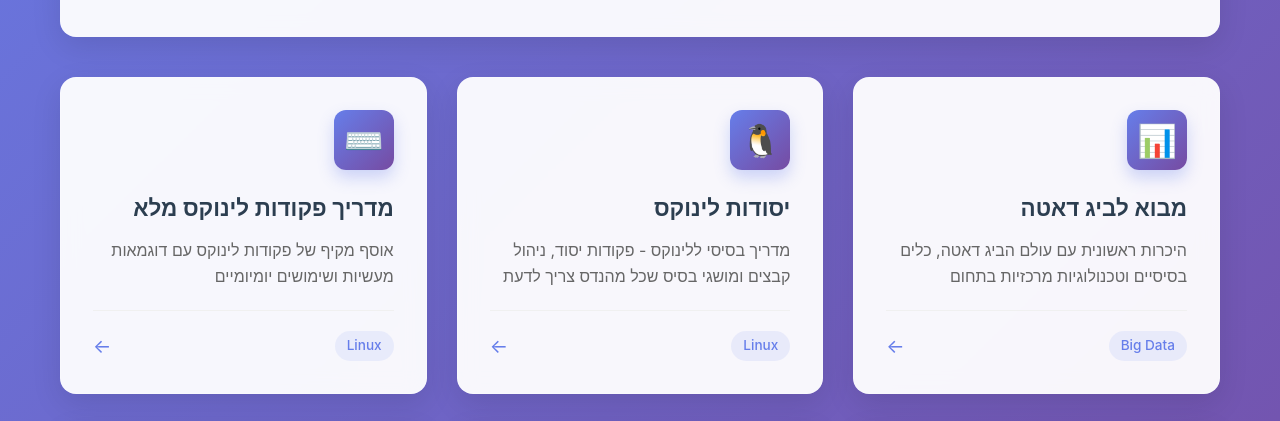
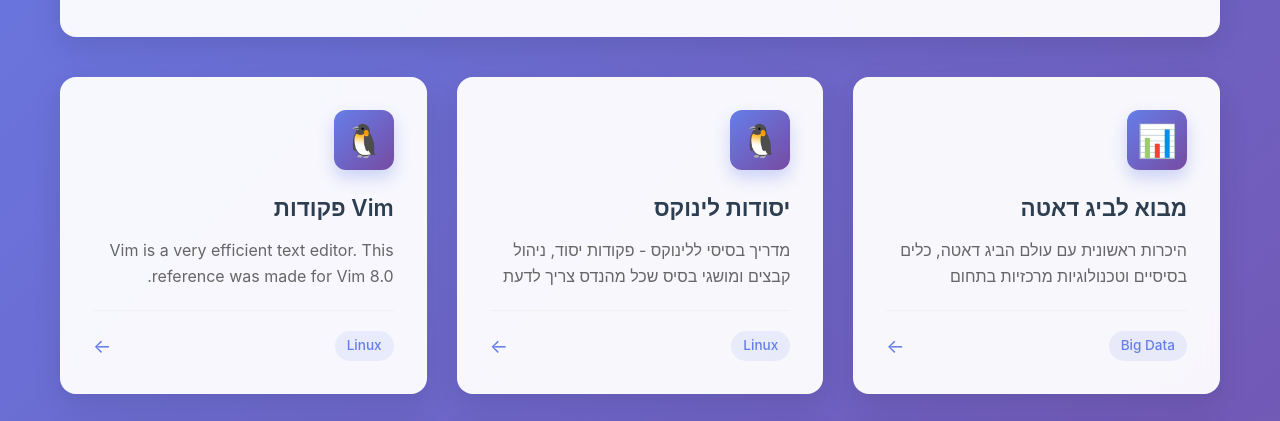
Before and after one commit to EcklBar/Cloud-Big-Data-Engineer, a plain HTML site: page index.html in a window 1280 px wide. Shown: the part 600-1021 px from the top of the page. Drawn offline with Linux system fonts and the light colour scheme.

Commit message:
Update index.html

```diff
--- a/index.html
+++ b/index.html
@@ -338,6 +338,18 @@
                 </div>
             </a>
 
+            <a href="Vim-cheatsheet.html" class="guide-card">
+                <div class="guide-icon">🐧</div>
+                <div class="guide-title">Vim פקודות</div>
+                <div class="guide-description">
+                    Vim is a very efficient text editor. This reference was made for Vim 8.0.
+                </div>
+                <div class="guide-meta">
+                    <span class="guide-category">Linux</span>
+                    <span class="guide-arrow">←</span>
+                </div>
+            </a>
+
             <a href="02-Linux-Command-Guide-Complete.html" class="guide-card">
                 <div class="guide-icon">⌨️</div>
                 <div class="guide-title">מדריך פקודות לינוקס מלא</div>
```
